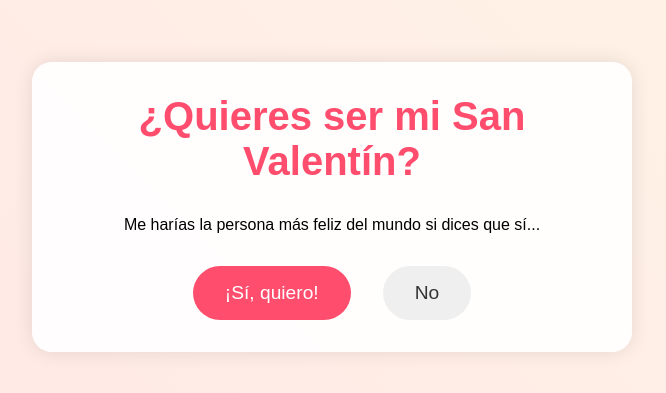
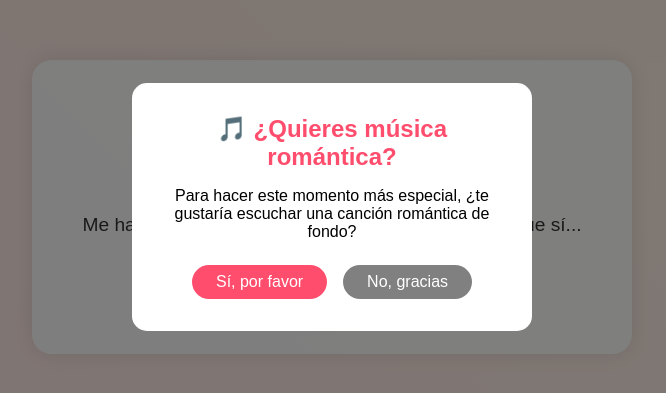
Before and after one commit to paul-hr/san_valentin_sele, a plain HTML site: page index.html in a window 1280 px wide. Shown: the part 193-586 px from the top of the page, without its empty margins (308-974 px from the left). Drawn offline with Linux system fonts and the light colour scheme.

Commit message:
cancion, notificacion

```diff
--- a/index.html
+++ b/index.html
@@ -39,6 +39,12 @@
             font-size: 2.5rem;
         }
 
+        .message {
+            font-size: 1.2rem;
+            color: #333;
+            margin-bottom: 1.5rem;
+        }
+
         .buttons {
             display: flex;
             justify-content: center;
@@ -61,8 +67,8 @@
         }
 
         .btn-no {
-            background: #gray;
-            color: #333;
+            background: #808080;
+            color: white;
         }
 
         .btn:hover {
@@ -97,9 +103,114 @@
         .decoration:nth-child(2) { top: 20%; right: 15%; }
         .decoration:nth-child(3) { bottom: 15%; left: 20%; }
         .decoration:nth-child(4) { bottom: 25%; right: 10%; }
+
+        /* Estilos para el modal */
+        .modal {
+            display: none;
+            position: fixed;
+            top: 0;
+            left: 0;
+            width: 100%;
+            height: 100%;
+            background-color: rgba(0, 0, 0, 0.5);
+            z-index: 1000;
+            justify-content: center;
+            align-items: center;
+        }
+
+        .modal-content {
+            background-color: white;
+            padding: 2rem;
+            border-radius: 15px;
+            text-align: center;
+            max-width: 400px;
+            position: relative;
+            animation: modalAppear 0.3s ease-out;
+        }
+
+        @keyframes modalAppear {
+            from {
+                transform: scale(0.8);
+                opacity: 0;
+            }
+            to {
+                transform: scale(1);
+                opacity: 1;
+            }
+        }
+
+        .modal-buttons {
+            display: flex;
+            justify-content: center;
+            gap: 1rem;
+            margin-top: 1.5rem;
+        }
+
+        .modal-btn {
+            padding: 0.5rem 1.5rem;
+            border: none;
+            border-radius: 25px;
+            cursor: pointer;
+            font-size: 1rem;
+            transition: all 0.3s ease;
+        }
+
+        .modal-btn-accept {
+            background-color: #ff4d6d;
+            color: white;
+        }
+
+        .modal-btn-decline {
+            background-color: #808080;
+            color: white;
+        }
+
+        .modal-btn:hover {
+            transform: scale(1.05);
+            box-shadow: 0 2px 8px rgba(0,0,0,0.2);
+        }
+
+        /* Animación para los corazones */
+        .floating-heart {
+            position: absolute;
+            font-size: 1.5rem;
+            pointer-events: none;
+            animation: floatUp 4s ease-in-out infinite;
+        }
+
+        @keyframes floatUp {
+            0% {
+                transform: translateY(100vh) scale(0);
+                opacity: 0;
+            }
+            50% {
+                opacity: 1;
+            }
+            100% {
+                transform: translateY(-100vh) scale(1);
+                opacity: 0;
+            }
+        }
     </style>
 </head>
 <body>
+    <!-- Modal para la música -->
+    <div id="musicModal" class="modal">
+        <div class="modal-content">
+            <h2 style="color: #ff4d6d; margin-bottom: 1rem;">🎵 ¿Quieres música romántica?</h2>
+            <p>Para hacer este momento más especial, ¿te gustaría escuchar una canción romántica de fondo?</p>
+            <div class="modal-buttons">
+                <button class="modal-btn modal-btn-accept" onclick="acceptMusic()">Sí, por favor</button>
+                <button class="modal-btn modal-btn-decline" onclick="declineMusic()">No, gracias</button>
+            </div>
+        </div>
+    </div>
+
+    <!-- Audio elemento -->
+    <audio id="bgMusic" loop>
+        <source src="assets/music/romantic-song.mp3" type="audio/mp3">
+    </audio>
+
     <!-- Elementos decorativos -->
     <div class="sunflower decoration"></div>
     <div class="butterfly decoration"></div>
@@ -116,6 +227,36 @@
     </div>
 
     <script>
+        // Variables para el control de música
+        const bgMusic = document.getElementById('bgMusic');
+        const musicModal = document.getElementById('musicModal');
+        let isMusicPlaying = false;
+        let hasUserChosenMusic = false;
+
+        // Mostrar el modal al cargar la página
+        window.onload = function() {
+            setTimeout(() => {
+                musicModal.style.display = 'flex';
+            }, 1000);
+        }
+
+        function acceptMusic() {
+            bgMusic.play()
+                .then(() => {
+                    isMusicPlaying = true;
+                    hasUserChosenMusic = true;
+                    musicModal.style.display = 'none';
+                })
+                .catch(error => {
+                    console.error('Error al reproducir música:', error);
+                });
+        }
+
+        function declineMusic() {
+            hasUserChosenMusic = true;
+            musicModal.style.display = 'none';
+        }
+
         function moveButton(button) {
             const x = Math.random() * (window.innerWidth - button.offsetWidth);
             const y = Math.random() * (window.innerHeight - button.offsetHeight);
@@ -132,8 +273,15 @@
                 <p>Has hecho que este sea el mejor San Valentín de todos.</p>
             `;
 
-            // Añadir más animaciones de celebración
+            if (hasUserChosenMusic && !isMusicPlaying) {
+                bgMusic.play()
+                    .then(() => {
+                        isMusicPlaying = true;
+                    });
+            }
+
             createHearts();
+            createFloatingHearts();
         }
 
         function createHearts() {
@@ -146,6 +294,21 @@
                 document.body.appendChild(heart);
             }
         }
+
+        function createFloatingHearts() {
+            setInterval(() => {
+                const heart = document.createElement('div');
+                heart.className = 'floating-heart';
+                heart.innerHTML = '❤️';
+                heart.style.left = Math.random() * 100 + 'vw';
+                document.body.appendChild(heart);
+
+                // Eliminar el corazón después de la animación
+                setTimeout(() => {
+                    heart.remove();
+                }, 4000);
+            }, 300);
+        }
     </script>
 </body>
 </html>
```
Also changed, not shown: 2 other files.
